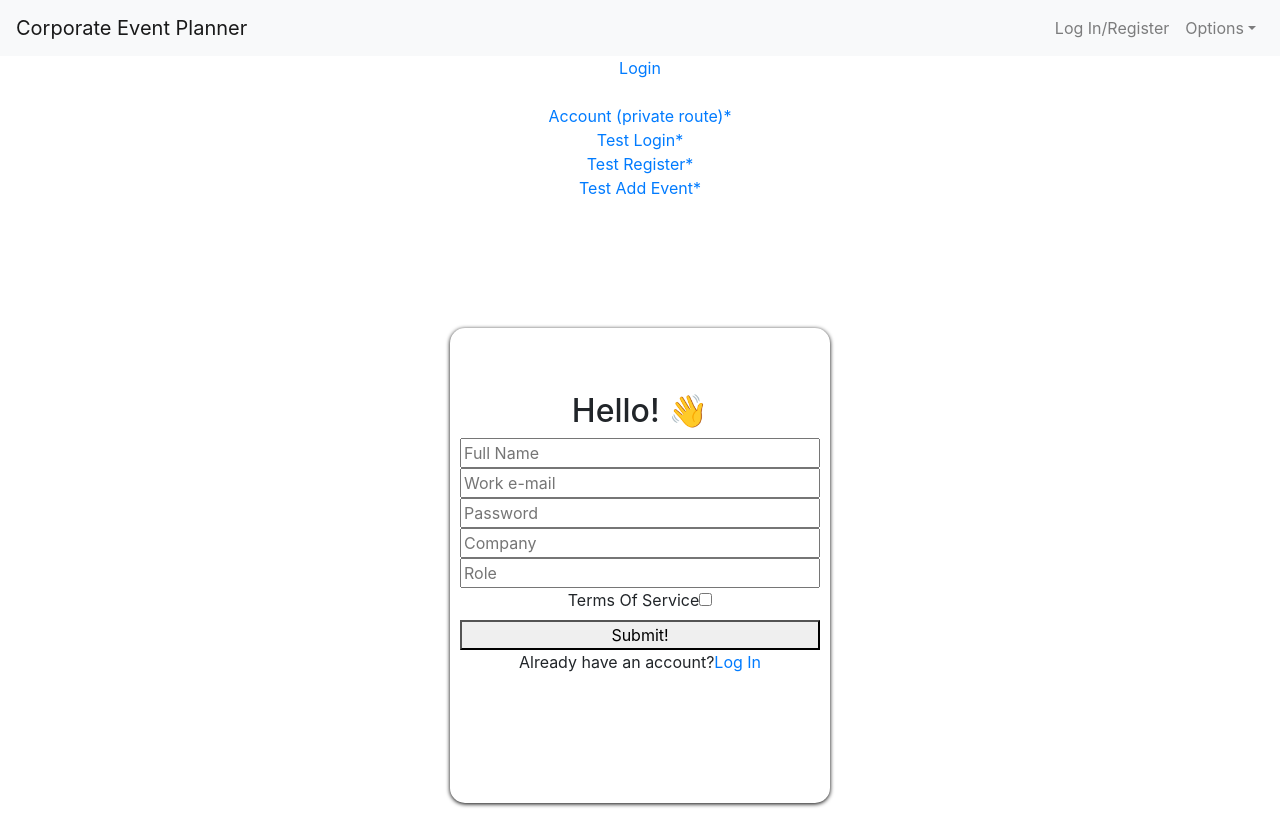
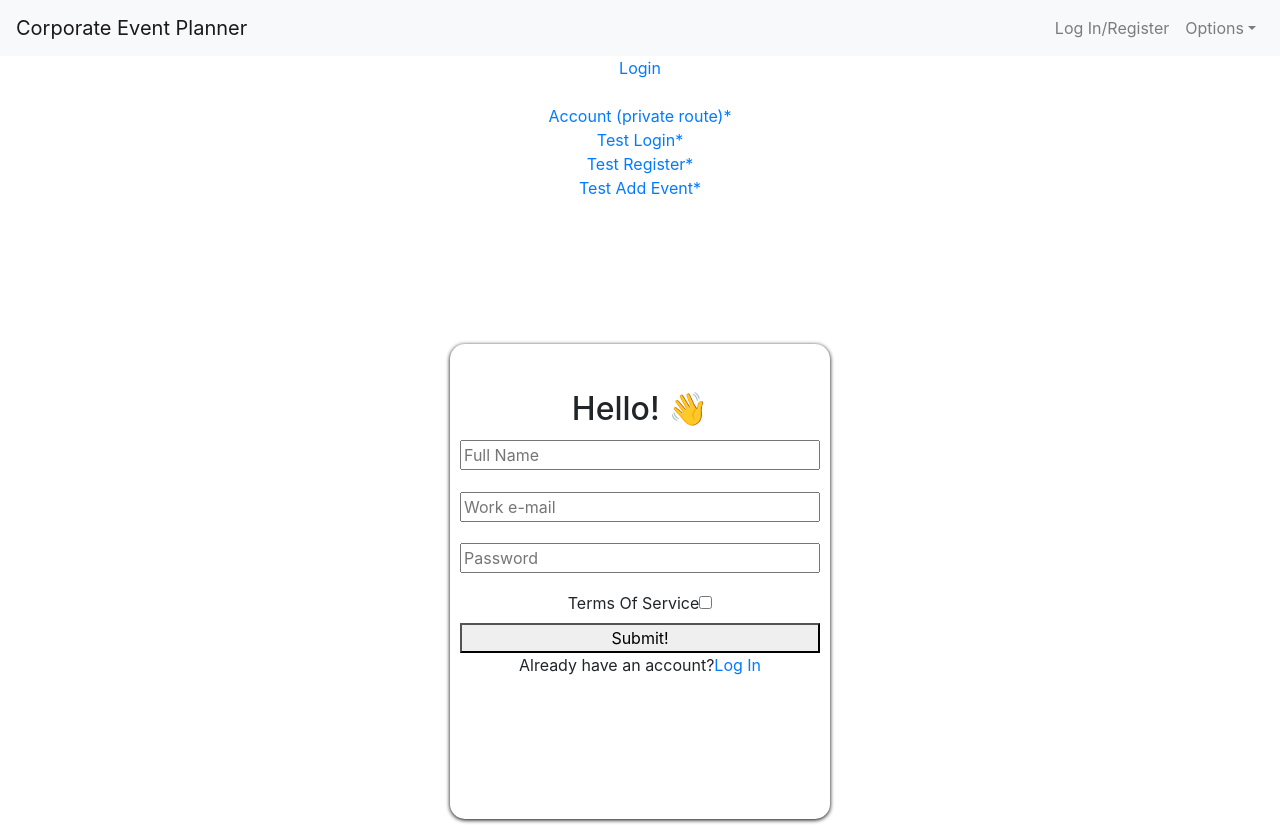
Before and after one commit to Build-Week-Corporate-Event-Planner-RM/Front-end, a React (Create React App) app in the folder corporate-planner/: page /Registration in a window 1280 px wide. Built offline with nearby package versions, Linux system fonts and the light colour scheme.

Commit message:
WIP Kavin made login and registration

```diff
--- a/corporate-planner/src/components/Login.js
+++ b/corporate-planner/src/components/Login.js
@@ -1,10 +1,23 @@
-import React, { useState, useEffect } from "react";
-import { withFormik, Form, Field } from "formik";
-import * as Yup from "yup";
-import axios from "axios";
-import styled from "styled-components";
-// import Registration from "../components/Registration";
-import { Link } from "react-router-dom";
+import React, { useState, useEffect } from 'react';
+import { withFormik, Form, Field } from 'formik';
+import * as Yup from 'yup';
+import axios from 'axios';
+import styled from 'styled-components';
+import Registration from '../components/Registration';
+import { Link } from 'react-router-dom';
+
+import {
+  Collapse,
+  Navbar,
+  NavbarToggler,
+  NavbarBrand,
+  Nav,
+  NavItem,
+  NavLink,
+  UncontrolledDropdown,
+  DropdownToggle,
+  DropdownMenu,
+  DropdownItem } from 'reactstrap';
 
 const Card = styled.div`
   background-color: white;
@@ -18,78 +31,74 @@ const Card = styled.div`
   margin-top: 15%;
 `;
 
-const FormField = styled.div`
-  background-color: white;
+const FormField = styled(Form)`
   display: flex;
   flex-direction: column;
   text-align: center;
-  margin-top: 15%;
+  margin-top: 10%;
+`;
+
+const FormField2 = styled(Field)`
+  margin-top: 1%
+  margin-bottom: 5%;
 `;
 
 const Login = ({ values, errors, touched, status }) => {
   const [users, setUsers] = useState([]);
-  console.log(" : Login -> users", users);
+  const [isOpen, setIsOpen] = useState(false);
+  const toggle = () => setIsOpen(!isOpen);
 
   useEffect(() => {
     status && setUsers(users => [...users, status]);
   }, [status]);
 
+
+
   return (
     <div>
+    <Navbar />
+
       <Card>
         <FormField>
           <h2>Welcome Back 👋</h2>
-          <Field type="text" name="name" placeholder="Work e-mail" />
-          {touched.name && errors.name && (
-            <p className="errors">{errors.name}</p>
-          )}
+            <FormField2 type="text" name="email" placeholder="Work e-mail" />
+            {touched.name && errors.name && <p className="errors">{errors.name}</p>}
 
-          <Field type="password" name="password" placeholder="Password" />
-          {touched.password && errors.password && (
-            <p className="errors">{errors.password}</p>
-          )}
+            <FormField2 type="password" name="password" placeholder="Password" />
+            {touched.password && errors.password && <p className="errors">{errors.password}</p>}
 
-          <p>
-            New here?<Link to="/Registration">Sign Up</Link>
-          </p>
-          <button type="submit">Submit!</button>
+            <button>Submit!</button>
+
+          <p>New here? <Link to="/Registration">Sign Up</Link></p>
         </FormField>
       </Card>
-    </div>
+  </div>
   );
 };
 const LoginOnboard = withFormik({
   mapPropsToValues({ name, email, password, termsOfService }) {
     return {
       name: name || "",
-      //   email: email || "",
-      password: password || ""
-      //   termsOfService: termsOfService || false
+      email: email || "",
+      password: password || "",
+      // termsOfService: termsOfService || false,
     };
   },
   validationSchema: Yup.object().shape({
-    name: Yup.string().required(),
-    // email: Yup.string().required(),
+    email: Yup.string().required(),
     password: Yup.string().required()
   }),
   handleSubmit(values, { setStatus }) {
     // values is our object with all our data on it
-    console.log("clicked");
     axios
-      .post(`http://localhost:8000/api/auth/login`, values)
+      .post("https://reqres.in/api/users/", values)
       .then(res => {
-        alert(res.data.message);
-        sessionStorage.setItem("token", res.data.token);
+        setStatus(res.data);
+        console.log(res);
       })
-      .catch(err => console.log(err));
-    // axios
-    //   .post("https://reqres.in/api/users/", values)
-    //   .then(res => {
-    //     setStatus(res.data);
-    //     console.log(res);
-    //   })
-    //   .catch(err => console.log(err.response));
+      .catch(err => console.log(err.response));
   }
 })(Login);
 
+
 export default LoginOnboard;
--- a/corporate-planner/src/components/Registration.js
+++ b/corporate-planner/src/components/Registration.js
@@ -1,10 +1,10 @@
-import React, { useState, useEffect } from "react";
-import { withFormik, Form, Field } from "formik";
-import * as Yup from "yup";
-import axios from "axios";
-import styled from "styled-components";
-import Login from "../components/Login";
-import { Link } from "react-router-dom";
+import React, { useState, useEffect } from 'react';
+import { withFormik, Form, Field } from 'formik';
+import * as Yup from 'yup';
+import axios from 'axios';
+import styled from 'styled-components';
+import Login from '../components/Login';
+import { Link } from 'react-router-dom';
 
 import {
   Collapse,
@@ -17,9 +17,7 @@ import {
   UncontrolledDropdown,
   DropdownToggle,
   DropdownMenu,
-  DropdownItem
-} from "reactstrap";
-import NavBar from "./NavBar";
+  DropdownItem } from 'reactstrap';
 
 const Card = styled.div`
   background-color: white;
@@ -33,13 +31,18 @@ const Card = styled.div`
   margin-top: 10%;
 `;
 
-const FormField = styled.div`
-  background-color: white;
+const FormField = styled(Form)`
   display: flex;
   flex-direction: column;
   text-align: center;
-  margin-top: 15%;
+  margin-top: 10%;
 `;
+
+const FormField2 = styled(Field)`
+  margin-top: 1%
+  margin-bottom: 5%;
+`;
+
 
 const Registration = ({ values, errors, touched, status }) => {
   const [users, setUsers] = useState([]);
@@ -50,58 +53,45 @@ const Registration = ({ values, errors, touched, status }) => {
     status && setUsers(users => [...users, status]);
   }, [status]);
 
+
+
   return (
     <div>
+    <Navbar />
+
       <Card>
         <FormField>
           <h2>Hello! 👋</h2>
 
-          <Field type="text" name="name" placeholder="Full Name" />
-          {touched.name && errors.name && (
-            <p className="errors">{errors.name}</p>
-          )}
+            <FormField2 type="text" name="name" placeholder="Full Name" />
+            {touched.name && errors.name && <p className="errors">{errors.name}</p>}
 
-          <Field type="text" name="email" placeholder="Work e-mail" />
-          {touched.name && errors.name && (
-            <p className="errors">{errors.email}</p>
-          )}
+            <FormField2 type="text" name="email" placeholder="Work e-mail" />
+            {touched.email && errors.email && <p className="errors">{errors.email}</p>}
 
-          <Field type="password" name="password" placeholder="Password" />
-          {touched.password && errors.password && (
-            <p className="errors">{errors.password}</p>
-          )}
+            <FormField2 type="password" name="password" placeholder="Password" />
+            {touched.password && errors.password && <p className="errors">{errors.password}</p>}
 
-          <Field type="text" name="company" placeholder="Company" />
 
-          <Field type="text" name="role" placeholder="Role" />
+            <label className="checkbox-container">
+              Terms Of Service
+              <Field type="checkbox" name="termsOfService" checked={values.termsOfService}/>
+            </label>
 
-          <label className="checkbox-container">
-            Terms Of Service
-            <Field
-              type="checkbox"
-              name="termsOfService"
-              checked={values.termsOfService}
-            />
-          </label>
+            <button>Submit!</button>
 
-          <button>Submit!</button>
-
-          <p>
-            Already have an account?<Link to="/Login">Log In</Link>
-          </p>
+          <p>Already have an account?<Link to="/Login">Log In</Link></p>
         </FormField>
       </Card>
-    </div>
+  </div>
   );
 };
 const RegistrationOnboard = withFormik({
-  mapPropsToValues({ name, email, password, company, role }) {
+  mapPropsToValues({ name, email, password }) {
     return {
       name: name || "",
       email: email || "",
       password: password || "",
-      company: company || "",
-      role: role || ""
     };
   },
   validationSchema: Yup.object().shape({
@@ -111,12 +101,8 @@ const RegistrationOnboard = withFormik({
   }),
   handleSubmit(values, { setStatus }) {
     // values is our object with all our data on it
-    console.log("submit");
     axios
-      .post(
-        `https://corporate-event-planner-api.herokuapp.com/api/auth/login`,
-        values
-      )
+      .post("https://reqres.in/api/users/", values)
       .then(res => {
         setStatus(res.data);
         console.log(res);
@@ -125,4 +111,5 @@ const RegistrationOnboard = withFormik({
   }
 })(Registration);
 
+
 export default RegistrationOnboard;
```
